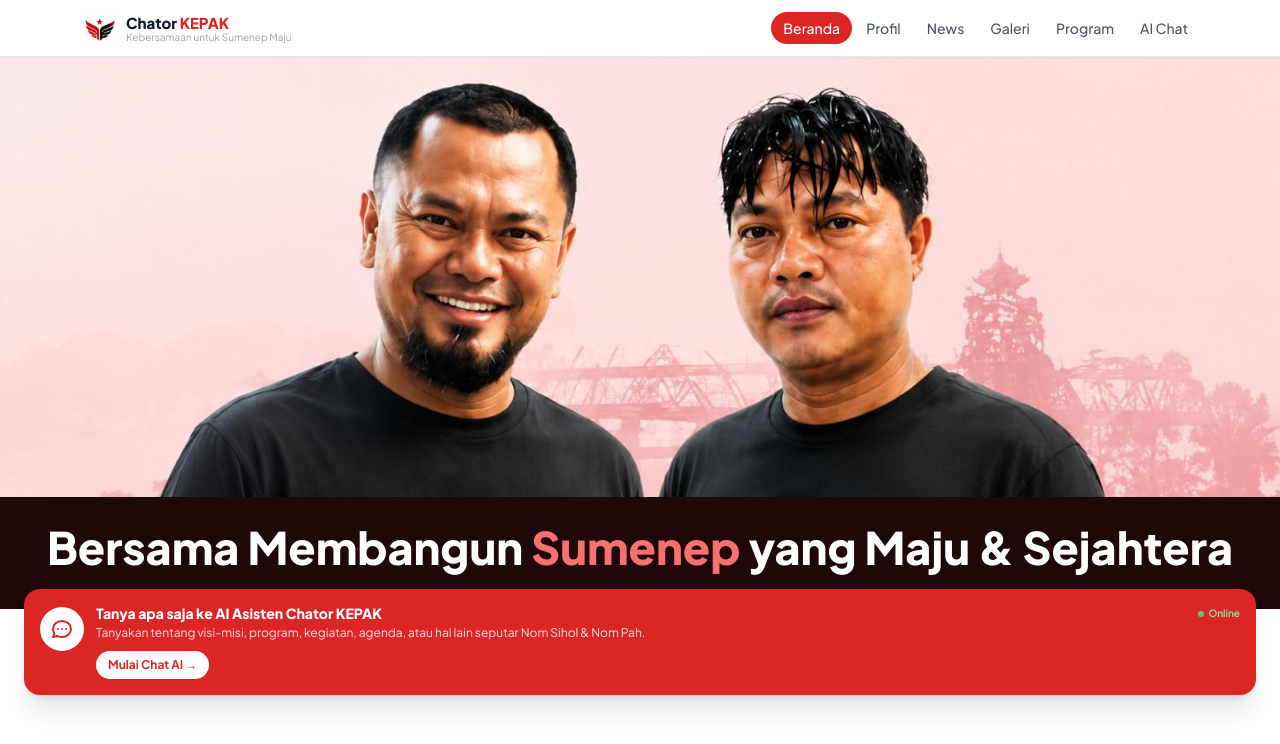
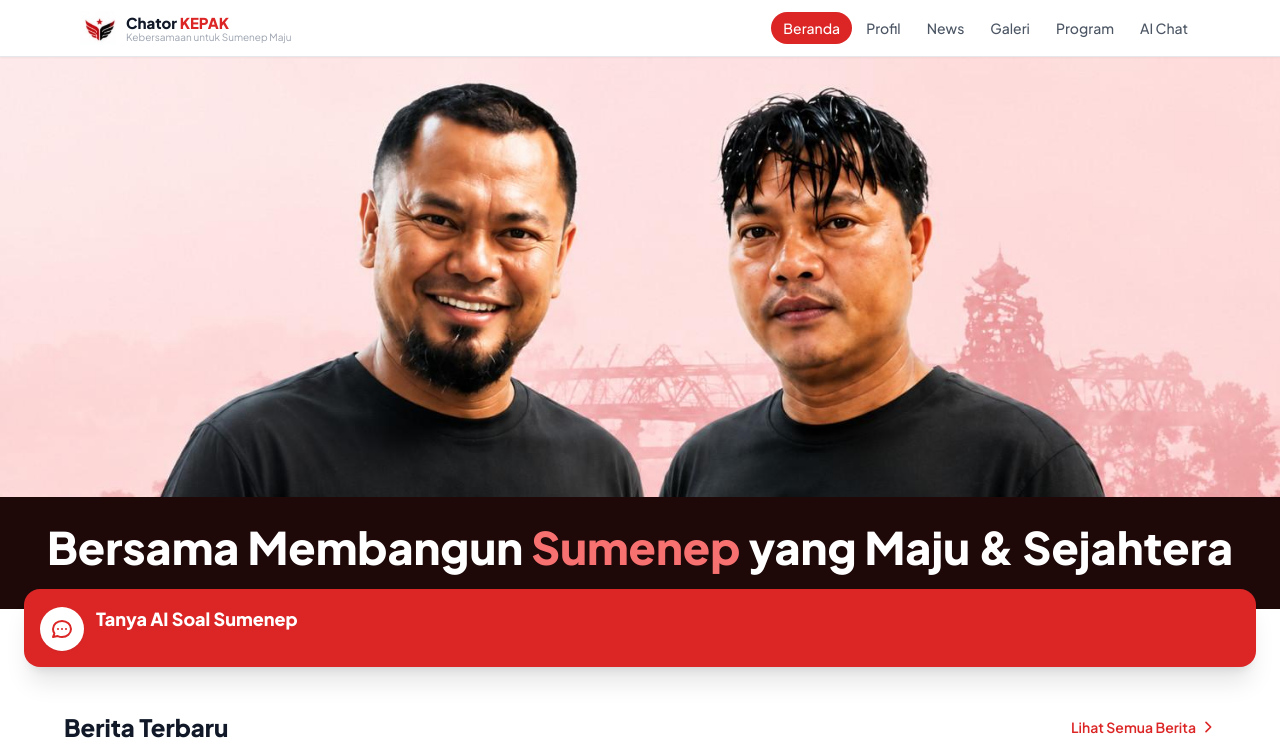
Before and after one commit to hamrasidi7-rgb/ChatorKEPAK, a Next.js app: page / in a window 1280 px wide. Shown: the top 744 px of the page. Built offline with nearby package versions, Linux system fonts and the light colour scheme.

Commit message:
feat: sederhanakan AI chat banner ke Tanya AI Soal Sumenep

```diff
--- a/src/components/home/AIChatBanner.tsx
+++ b/src/components/home/AIChatBanner.tsx
@@ -32,27 +32,8 @@ export default function AIChatBanner({ isOnline = true }: AIChatBannerProps) {
           {/* Konten */}
           <div className="flex-1 min-w-0">
             {/* Judul + Online sebaris */}
-            <div className="flex items-center justify-between gap-2 mb-0.5">
-              <span className="text-white font-extrabold text-sm leading-tight">
-                Tanya apa saja ke AI Asisten Chator KEPAK
-              </span>
-              <span className="flex items-center gap-1 text-[10px] font-semibold whitespace-nowrap flex-shrink-0">
-                <span
-                  className={`w-1.5 h-1.5 rounded-full inline-block ${
-                    isOnline ? "bg-green-400 animate-pulse" : "bg-gray-400"
-                  }`}
-                />
-                <span className={isOnline ? "text-green-300" : "text-gray-300"}>
-                  {isOnline ? "Online" : "Offline"}
-                </span>
-              </span>
-            </div>
-            <p className="text-red-100 text-[10px] md:text-xs leading-snug mb-2.5">
-              Tanyakan tentang visi-misi, program, kegiatan, agenda, atau hal
-              lain seputar Nom Sihol &amp; Nom Pah.
-            </p>
-            <span className="inline-flex items-center gap-1 bg-white text-brand-red font-bold text-xs px-3 py-1.5 rounded-full shadow-sm">
-              Mulai Chat AI →
+            <span className="text-white font-extrabold text-base md:text-lg leading-tight">
+              Tanya AI Soal Sumenep
             </span>
           </div>
         </div>
```
